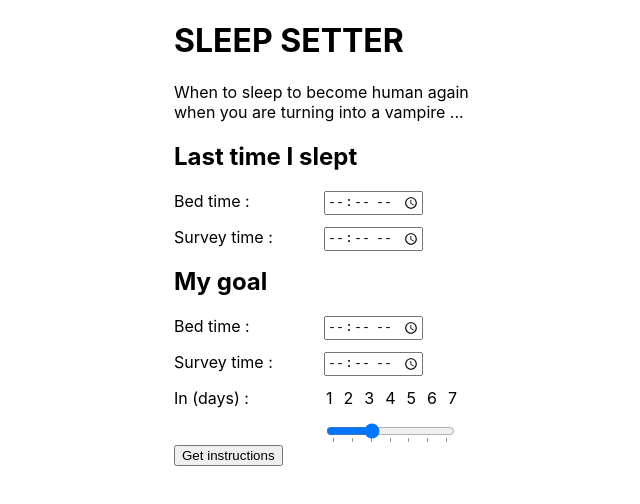
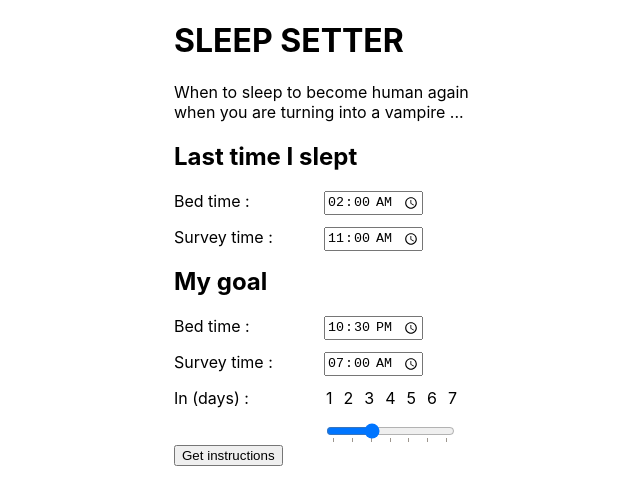
Before and after one commit to lydstyl/190704-reactSleepSetter, a React (Create React App) app: page / in a window 1280 px wide. Shown: the top 504 px of the page, without its empty margins (316-956 px from the left). Built offline with nearby package versions, Linux system fonts and the light colour scheme.

Commit message:
default times

```diff
--- a/src/App.js
+++ b/src/App.js
@@ -49,11 +49,18 @@ class App extends React.Component {
     return (
       <div className="App">
         <div className="settings">
-          <SettingSection sectionName="Now" setionTitle="Last time I slept" />
+          <SettingSection
+            sectionName="Now"
+            setionTitle="Last time I slept"
+            bedTime="02:00"
+            surveyTime="11:00"
+          />
           <SettingSection
             sectionName="Goal"
             setionTitle="My goal"
             duration="true"
+            bedTime="22:30"
+            surveyTime="07:00"
           />
         </div>
 
--- a/src/SettingSection.js
+++ b/src/SettingSection.js
@@ -5,12 +5,17 @@ function SettingSection(props) {
       <h2>{props.setionTitle || props.sectionName}</h2>
       <p>
         <label>Bed time</label> :{" "}
-        <input type="time" name={props.sectionName.toLowerCase() + "BedTime"} />
+        <input
+          type="time"
+          defaultValue={props.bedTime}
+          name={props.sectionName.toLowerCase() + "BedTime"}
+        />
       </p>
       <p>
         <label>Survey time</label> :{" "}
         <input
           type="time"
+          defaultValue={props.surveyTime}
           name={props.sectionName.toLowerCase() + "SurveyTime"}
         />
       </p>
```
